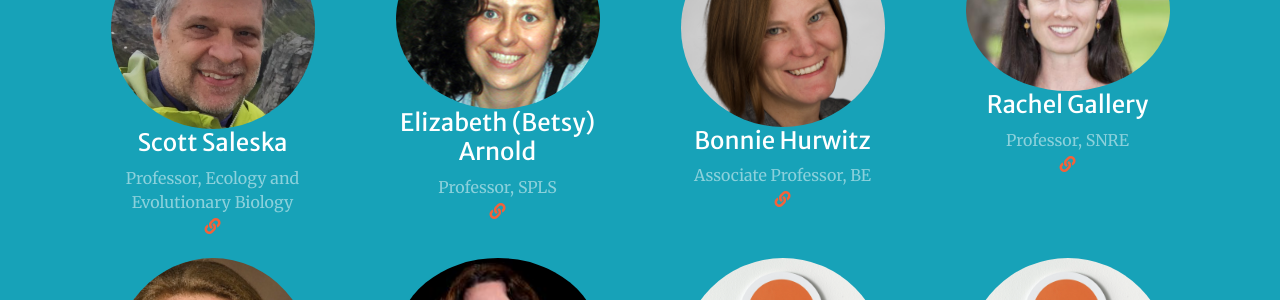
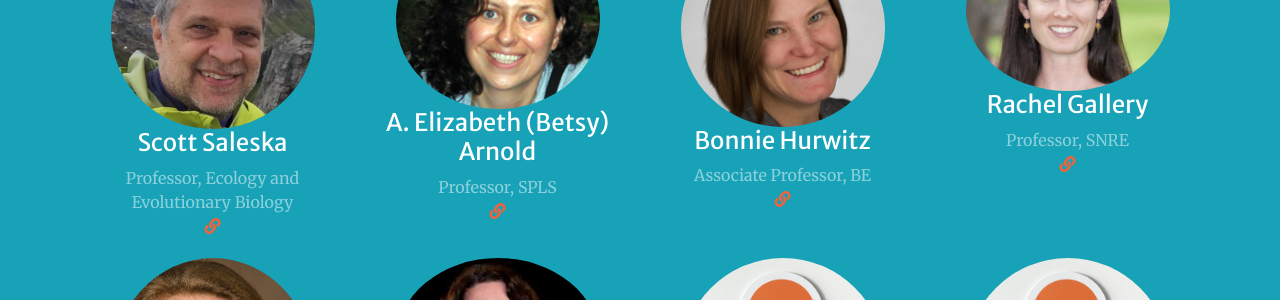
Before and after one commit to ecosystem-genomics/ecosystem-genomics.github.io, a Jekyll site: the page built from index.md, in a window 1280 px wide and 900 px high, scrolled down 3136 px. Shown: the part 153-453 px from the top of the window. Built offline with Jekyll 4.4.1, drawn with Linux system fonts in a browser that asks for light colours; nearby versions of some CDN libraries; part of the change alters nothing that is shown.

```diff
--- a/index.md
+++ b/index.md
@@ -101,10 +101,10 @@ sections:
         text: Professor, Ecology and Evolutionary Biology
         image: assets/img/members/Scott-Saleska.png
         url: http://saleskalab.org
-      - title: Elizabeth (Betsy) Arnold
+      - title: A. Elizabeth (Betsy) Arnold
         text: Professor, SPLS
         image: assets/img/members/Betsy-Arnold.png
-        url: http://cals.arizona.edu/mycoherb/arnoldlab/
+        url: www.arnoldlab.net
       - title: Bonnie Hurwitz
         text: Associate Professor, BE
         image: assets/img/members/Bonnie-Hurwitz.png
```
